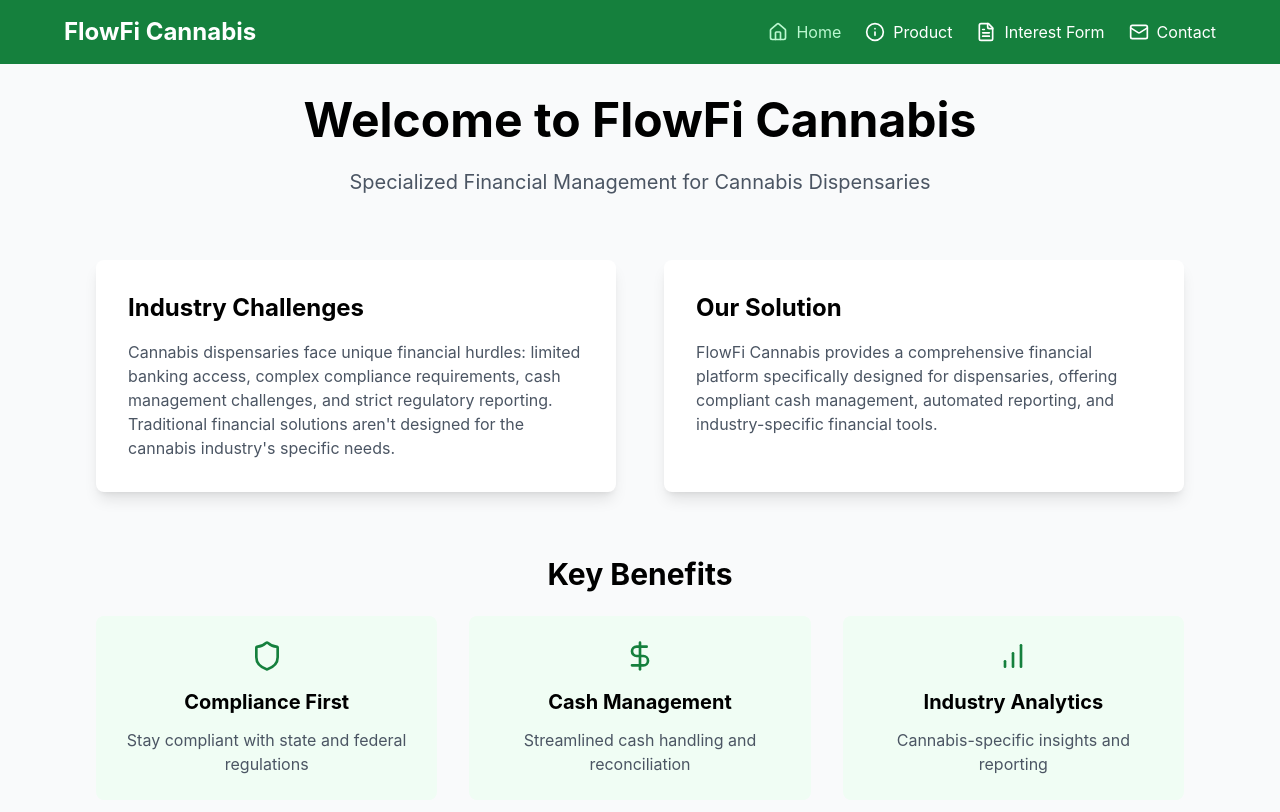
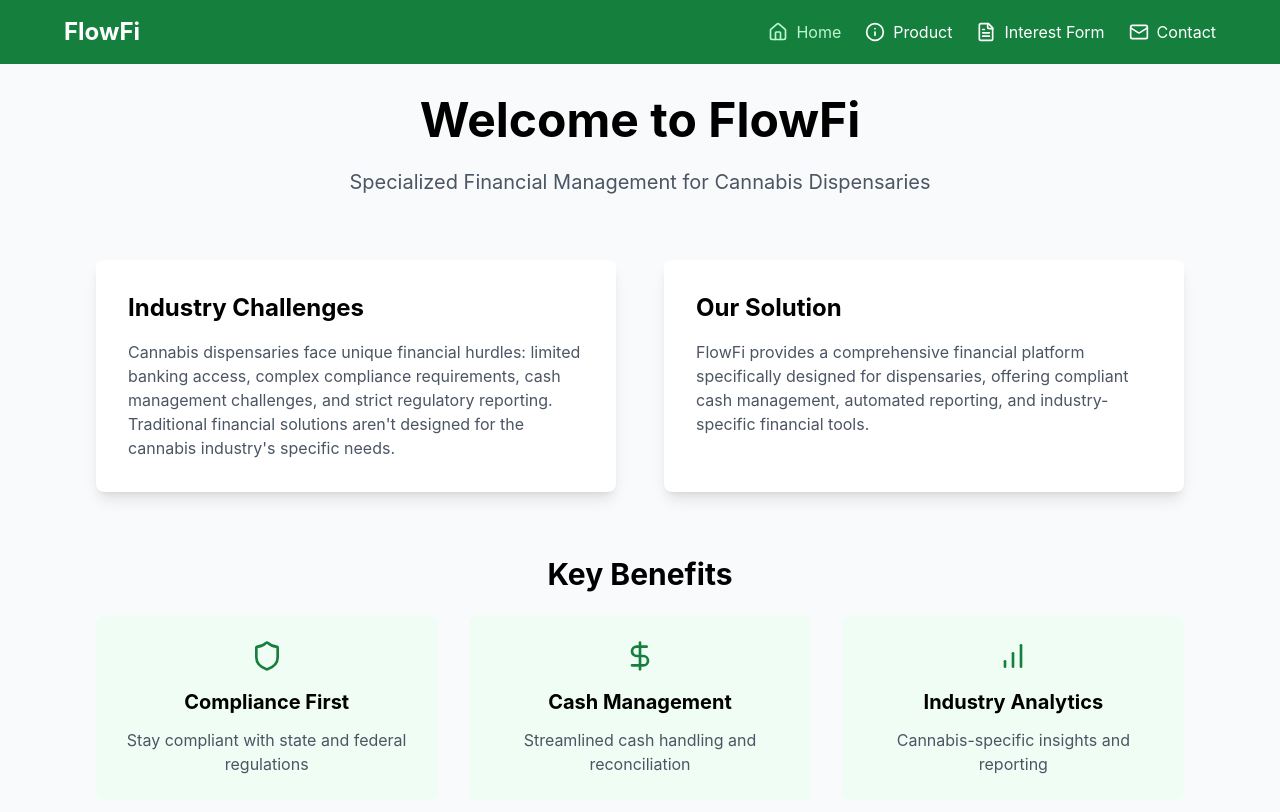
Before and after one commit to johng2023/flowfi-website, a React (Create React App) app: page / in a window 1280 px wide. Shown: the top 812 px of the page. Built offline with nearby package versions, Linux system fonts and the light colour scheme.

Commit message:
Updated website content

```diff
--- a/src/components/FlowFiWebsite.jsx
+++ b/src/components/FlowFiWebsite.jsx
@@ -4,7 +4,7 @@ import { Home, Mail, Info, FileText, Send, DollarSign, Shield, BarChart } from '
 const Navigation = ({ currentPage, setCurrentPage }) => (
   <nav className="bg-green-700 text-white p-4">
     <div className="max-w-6xl mx-auto flex justify-between items-center">
-      <div className="text-2xl font-bold">FlowFi Cannabis</div>
+      <div className="text-2xl font-bold">FlowFi</div>
       <div className="flex gap-6">
         <button
           onClick={() => setCurrentPage('home')}
@@ -38,7 +38,7 @@ const Navigation = ({ currentPage, setCurrentPage }) => (
 const HomePage = () => (
   <div className="max-w-6xl mx-auto p-8">
     <div className="text-center mb-16">
-      <h1 className="text-5xl font-bold mb-6">Welcome to FlowFi Cannabis</h1>
+      <h1 className="text-5xl font-bold mb-6">Welcome to FlowFi</h1>
       <p className="text-xl text-gray-600 mb-8">Specialized Financial Management for Cannabis Dispensaries</p>
     </div>
 
@@ -55,7 +55,7 @@ const HomePage = () => (
       <div className="bg-white p-8 rounded-lg shadow-lg">
         <h2 className="text-2xl font-bold mb-4">Our Solution</h2>
         <p className="text-gray-600">
-          FlowFi Cannabis provides a comprehensive financial platform specifically designed for dispensaries,
+          FlowFi provides a comprehensive financial platform specifically designed for dispensaries,
           offering compliant cash management, automated reporting, and industry-specific financial tools.
         </p>
       </div>
@@ -304,7 +304,7 @@ const ContactPage = () => (
         <div className="space-y-4">
           <div>
             <h3 className="font-bold mb-2">Email</h3>
-            <p>support@flowficannabis.com</p>
+            <p>support@flowfi.com</p>
           </div>
           <div>
             <h3 className="font-bold mb-2">Phone</h3>
```
